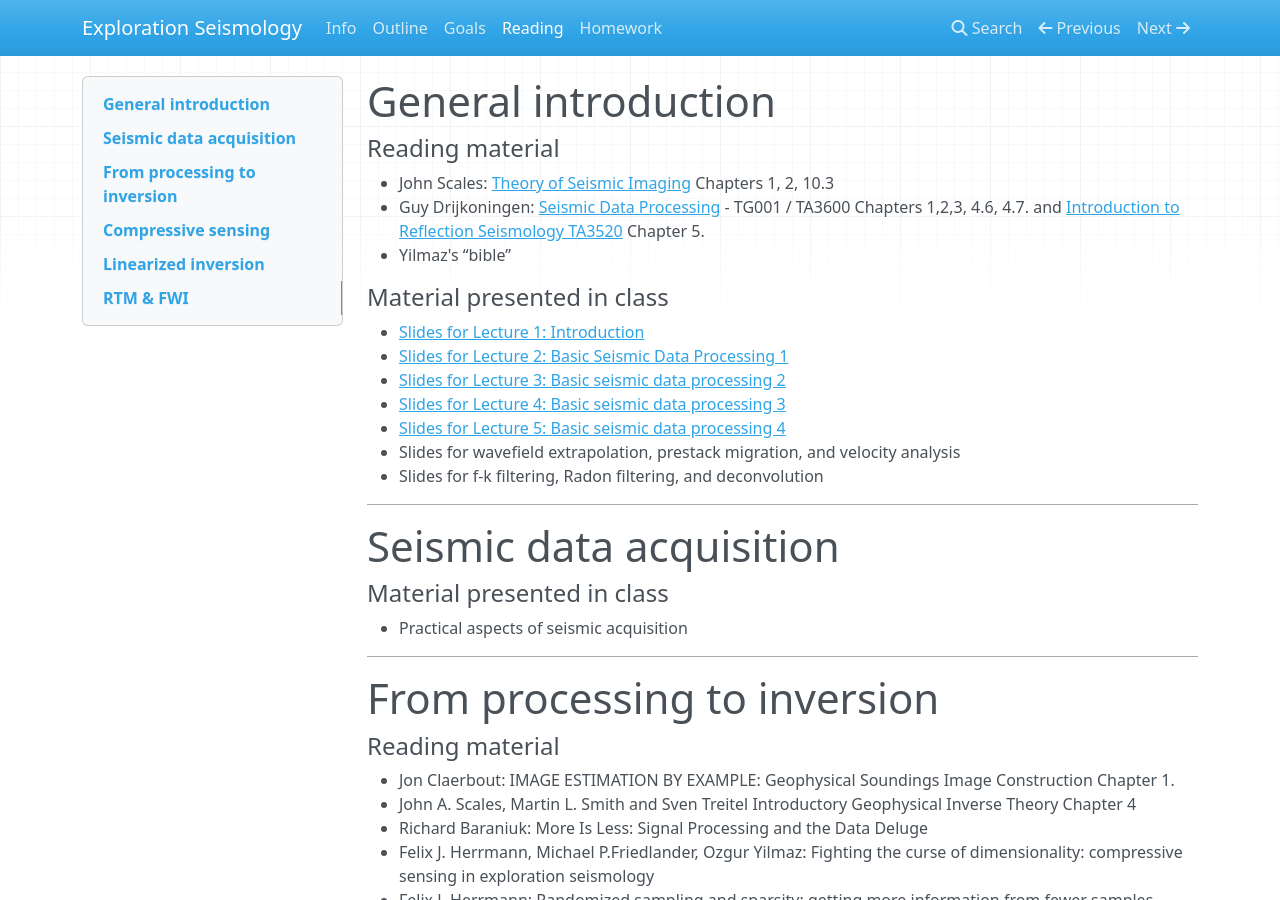
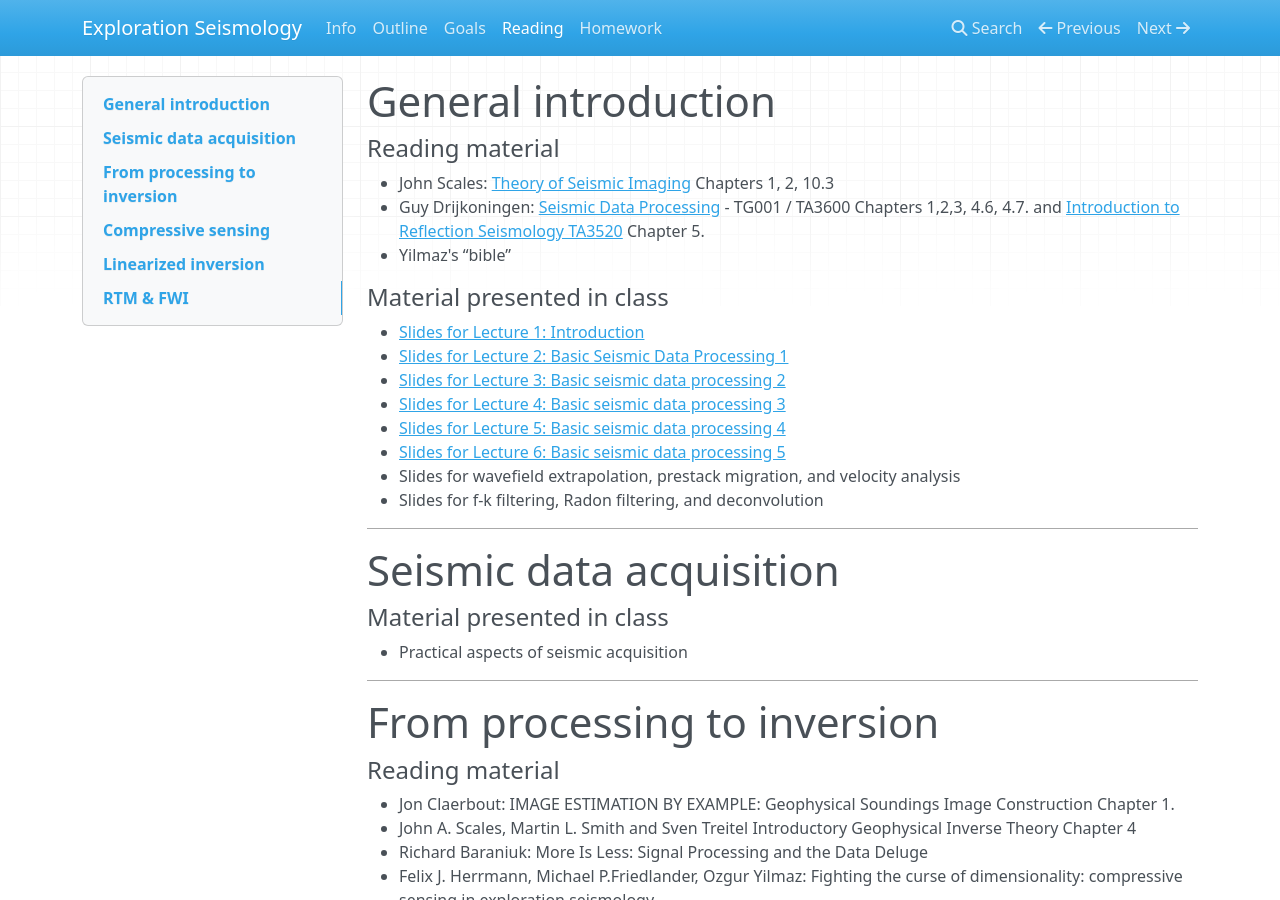
Before and after one commit to flexie/eas-4803-8803-ccs, an MkDocs documentation site: the page built from docs/reading.md, in a window 1280 px wide and 900 px high. Built offline with MkDocs 1.6.1, drawn with Linux system fonts in a browser that asks for light colours; nearby versions of some CDN libraries; old or Windows-style settings are respelled for this version of MkDocs.

Commit message:
Add slides

```diff
--- a/docs/reading.md
+++ b/docs/reading.md
@@ -13,6 +13,7 @@
 - [Slides for Lecture 3: Basic seismic data processing 2](https://www.dropbox.com/s/cix0d679i52t0x3/3-Exploration_Seismology-basics.pdf?dl=0)
 - [Slides for Lecture 4: Basic seismic data processing 3](https://www.dropbox.com/s/eaajioq7vbtga0g/4-Exploration_Seismology-basics.pdf?dl=0)
 - [Slides for Lecture 5: Basic seismic data processing 4](https://www.dropbox.com/s/hfyc81n012s8o4a/5-Exploration_Seismology-basics.pdf?dl=0)
+- [Slides for Lecture 6: Basic seismic data processing 5](https://www.dropbox.com/s/5sl67ssdzehu7jl/6-Exploration_Seismology-migration.pdf?dl=0)
 - Slides for wavefield extrapolation, prestack migration, and velocity analysis
 - Slides for f-k filtering, Radon filtering, and deconvolution
 
```
